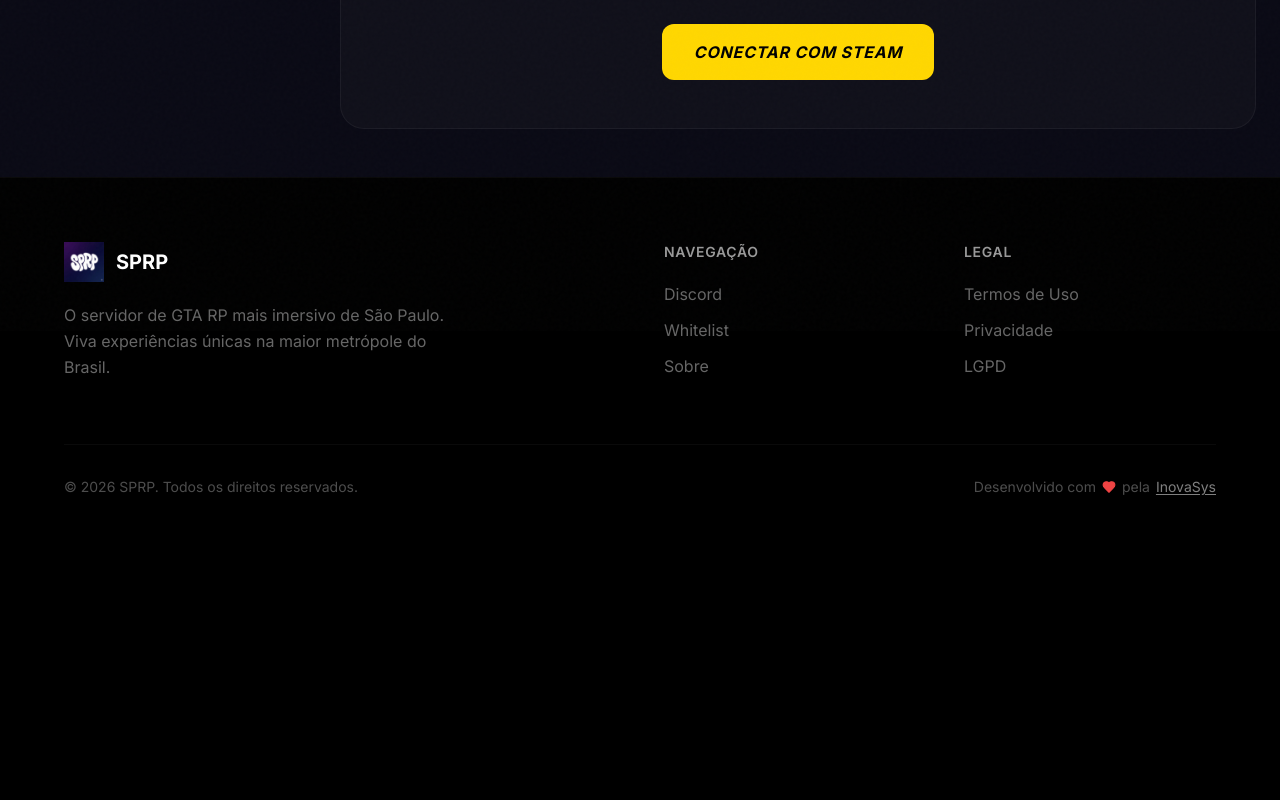
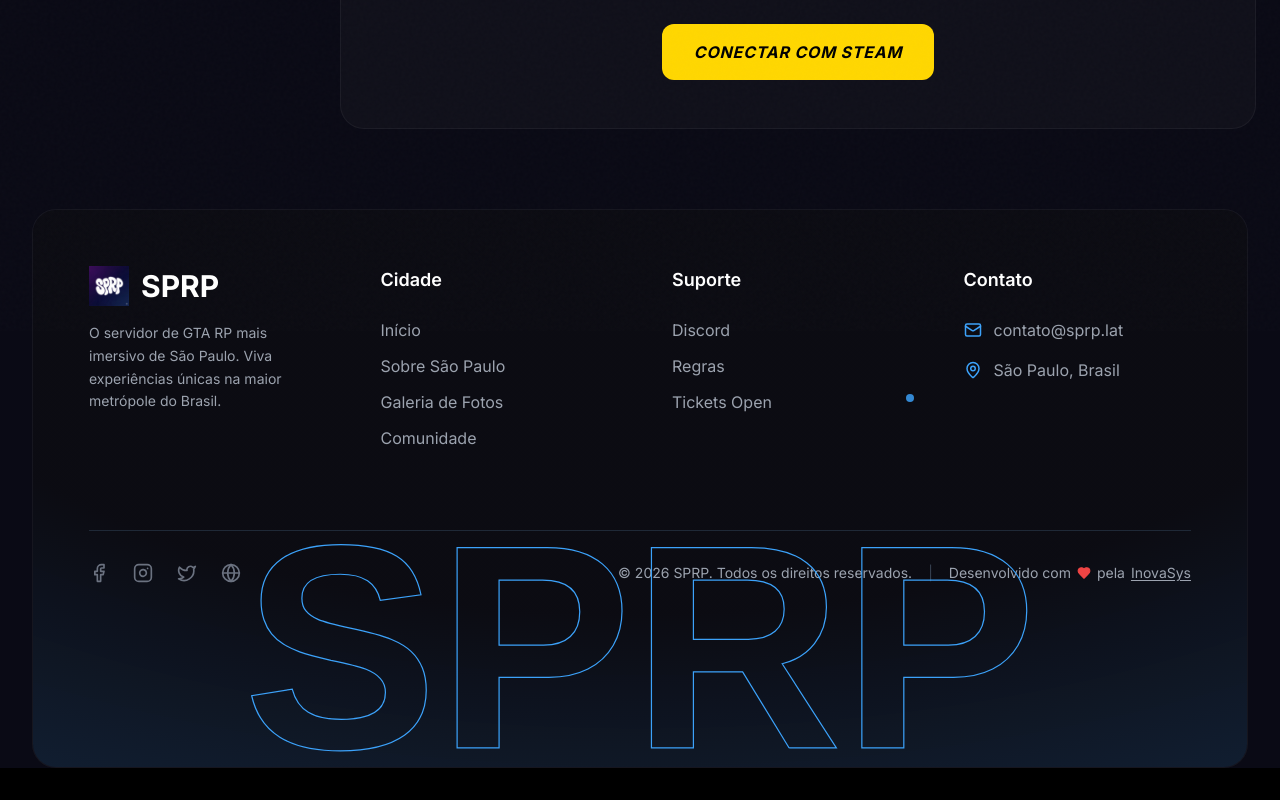
Before and after one commit to vncsrmro/sprp, a React (Vite) app: page /painel in a window 1280 px wide. Shown: the part 469-1269 px from the top of the page. Before the commit the page ends 1030 px from the top, so only its background shows below. Built offline with nearby package versions, Linux system fonts and the light colour scheme.

Commit message:
feat: new hover footer design and sprp branding

```diff
--- a/package.json
+++ b/package.json
@@ -13,14 +13,18 @@
     "@types/jsonwebtoken": "^9.0.10",
     "@types/node": "^25.0.6",
     "axios": "^1.13.2",
+    "clsx": "^2.1.1",
+    "framer-motion": "^12.25.0",
     "jsonwebtoken": "^9.0.3",
     "jwt-decode": "^4.0.0",
     "lucide-react": "^0.468.0",
     "matter-js": "^0.20.0",
+    "motion": "^12.25.0",
     "mysql2": "^3.16.0",
     "react": "^18.3.1",
     "react-dom": "^18.3.1",
-    "react-router-dom": "^6.28.0"
+    "react-router-dom": "^6.28.0",
+    "tailwind-merge": "^3.4.0"
   },
   "devDependencies": {
     "@eslint/js": "^9.17.0",
--- a/src/components/Footer.tsx
+++ b/src/components/Footer.tsx
@@ -1,87 +1,153 @@
-import { Link } from 'react-router-dom';
-import { Heart } from 'lucide-react';
+import {
+    Mail,
+    MapPin,
+    Facebook,
+    Instagram,
+    Twitter,
+    Globe,
+    Heart
+} from "lucide-react";
+import { FooterBackgroundGradient, TextHoverEffect } from "@/components/ui/hover-footer";
 
-const Footer = () => {
+export default function Footer() {
     const currentYear = new Date().getFullYear();
 
+    // Footer link data adapted for SPRP
+    const footerLinks = [
+        {
+            title: "Cidade",
+            links: [
+                { label: "Início", href: "/" },
+                { label: "Sobre São Paulo", href: "#sobre" },
+                { label: "Galeria de Fotos", href: "#galeria" },
+                { label: "Comunidade", href: "https://discord.gg/pj2fQNqU" },
+            ],
+        },
+        {
+            title: "Suporte",
+            links: [
+                { label: "Discord", href: "https://discord.gg/pj2fQNqU" },
+                { label: "Regras", href: "#" },
+                {
+                    label: "Tickets Open",
+                    href: "#",
+                    pulse: true,
+                },
+            ],
+        },
+    ];
+
+    // Contact info data
+    const contactInfo = [
+        {
+            icon: <Mail size={18} className="text-[#3ca2fa]" />,
+            text: "contato@sprp.lat",
+            href: "mailto:contato@sprp.lat",
+        },
+        {
+            icon: <MapPin size={18} className="text-[#3ca2fa]" />,
+            text: "São Paulo, Brasil",
+        },
+    ];
+
+    // Social media icons
+    const socialLinks = [
+        { icon: <Facebook size={20} />, label: "Facebook", href: "#" },
+        { icon: <Instagram size={20} />, label: "Instagram", href: "#" },
+        { icon: <Twitter size={20} />, label: "Twitter", href: "#" },
+        { icon: <Globe size={20} />, label: "Globe", href: "#" },
+    ];
+
     return (
-        <footer className="relative bg-black border-t border-white/[0.04] py-16 px-6">
-            <div className="max-w-6xl mx-auto">
-                <div className="grid grid-cols-1 md:grid-cols-4 gap-12 mb-16">
-                    {/* Brand */}
-                    <div className="md:col-span-2">
-                        <div className="flex items-center gap-3 mb-5">
+        <footer className="bg-[#0F0F11]/10 relative h-fit rounded-3xl overflow-hidden m-8 border border-white/[0.05]">
+            <div className="max-w-7xl mx-auto p-14 z-40 relative">
+                <div className="grid grid-cols-1 md:grid-cols-2 lg:grid-cols-4 gap-12 md:gap-8 lg:gap-16 pb-12">
+                    {/* Brand section */}
+                    <div className="flex flex-col space-y-4">
+                        <div className="flex items-center space-x-3">
                             <img src="/sprp-logo.png" alt="SPRP" className="w-10 h-auto" />
-                            <span className="text-xl font-bold text-white">SPRP</span>
+                            <span className="text-white text-3xl font-bold">SPRP</span>
                         </div>
-                        <p className="text-white/40 max-w-sm leading-relaxed">
+                        <p className="text-sm leading-relaxed text-gray-400">
                             O servidor de GTA RP mais imersivo de São Paulo.
                             Viva experiências únicas na maior metrópole do Brasil.
                         </p>
                     </div>
 
-                    {/* Links */}
-                    <div>
-                        <h4 className="text-sm font-semibold text-white/60 uppercase tracking-wider mb-5">Navegação</h4>
+                    {/* Footer link sections */}
+                    {footerLinks.map((section) => (
+                        <div key={section.title}>
+                            <h4 className="text-white text-lg font-semibold mb-6">
+                                {section.title}
+                            </h4>
                             <ul className="space-y-3">
-                            {[
-                                { label: 'Discord', href: 'https://discord.gg/pj2fQNqU', external: true },
-                                { label: 'Whitelist', href: 'https://discord.gg/pj2fQNqU', external: true },
-                                { label: 'Sobre', href: '#sobre', external: false },
-                            ].map((link, i) => (
-                                <li key={i}>
-                                    {link.external ? (
+                                {section.links.map((link) => (
+                                    <li key={link.label} className="relative">
                                         <a
                                             href={link.href}
-                                            target="_blank"
-                                            rel="noopener noreferrer"
-                                            className="text-white/40 hover:text-white transition-colors duration-300"
+                                            className="text-gray-400 hover:text-[#3ca2fa] transition-colors"
                                         >
                                             {link.label}
                                         </a>
-                                    ) : (
-                                        <a
-                                            href={link.href}
-                                            className="text-white/40 hover:text-white transition-colors duration-300"
-                                        >
-                                            {link.label}
-                                        </a>
+                                        {link.pulse && (
+                                            <span className="absolute top-1 right-[-14px] w-2 h-2 rounded-full bg-[#3ca2fa] animate-pulse"></span>
                                         )}
                                     </li>
                                 ))}
                             </ul>
                         </div>
+                    ))}
 
-                    {/* Legal */}
+                    {/* Contact section */}
                     <div>
-                        <h4 className="text-sm font-semibold text-white/60 uppercase tracking-wider mb-5">Legal</h4>
-                        <ul className="space-y-3">
-                            {[
-                                { label: 'Termos de Uso', to: '/termosdeuso' },
-                                { label: 'Privacidade', to: '/politicadeprivacidade' },
-                                { label: 'LGPD', to: '/lgpd' },
-                            ].map((link, i) => (
-                                <li key={i}>
-                                    <Link
-                                        to={link.to}
-                                        className="text-white/40 hover:text-white transition-colors duration-300"
+                        <h4 className="text-white text-lg font-semibold mb-6">
+                            Contato
+                        </h4>
+                        <ul className="space-y-4">
+                            {contactInfo.map((item, i) => (
+                                <li key={i} className="flex items-center space-x-3">
+                                    {item.icon}
+                                    {item.href ? (
+                                        <a
+                                            href={item.href}
+                                            className="text-gray-400 hover:text-[#3ca2fa] transition-colors"
                                         >
-                                        {link.label}
-                                    </Link>
+                                            {item.text}
+                                        </a>
+                                    ) : (
+                                        <span className="text-gray-400">
+                                            {item.text}
+                                        </span>
+                                    )}
                                 </li>
                             ))}
                         </ul>
                     </div>
                 </div>
 
-                {/* Bottom */}
-                <div className="pt-8 border-t border-white/[0.04]">
-                    <div className="flex flex-col md:flex-row items-center justify-between gap-4">
-                        <p className="text-sm text-white/30">
-                            © {currentYear} SPRP. Todos os direitos reservados.
-                        </p>
+                <hr className="border-t border-gray-800 my-8" />
 
-                        <p className="text-sm text-white/30 flex items-center gap-1.5">
+                {/* Footer bottom */}
+                <div className="flex flex-col md:flex-row justify-between items-center text-sm space-y-4 md:space-y-0">
+                    {/* Social icons */}
+                    <div className="flex space-x-6 text-gray-500">
+                        {socialLinks.map(({ icon, label, href }) => (
+                            <a
+                                key={label}
+                                href={href}
+                                aria-label={label}
+                                className="hover:text-[#3ca2fa] transition-colors"
+                            >
+                                {icon}
+                            </a>
+                        ))}
+                    </div>
+
+                    {/* Copyright & Branding */}
+                    <div className="flex flex-col md:flex-row items-center gap-4 text-gray-400">
+                        <p>&copy; {currentYear} SPRP. Todos os direitos reservados.</p>
+                        <span className="hidden md:inline text-gray-700">|</span>
+                        <p className="flex items-center gap-1.5">
                             Desenvolvido com
                             <Heart size={14} className="text-red-500 fill-current" />
                             pela
@@ -89,7 +155,7 @@
                                 href="https://inovasys.digital"
                                 target="_blank"
                                 rel="noopener noreferrer"
-                                className="text-white/50 hover:text-white transition-colors duration-300 underline underline-offset-2"
+                                className="hover:text-white transition-colors underline underline-offset-2"
                             >
                                 InovaSys
                             </a>
@@ -97,8 +163,13 @@
                     </div>
                 </div>
             </div>
+
+            {/* Text hover effect */}
+            <div className="lg:flex hidden h-[30rem] -mt-52 -mb-36">
+                <TextHoverEffect text="SPRP" className="z-50" />
+            </div>
+
+            <FooterBackgroundGradient />
         </footer>
     );
-};
-
-export default Footer;
+}
--- /dev/null
+++ b/src/components/ui/hover-footer.tsx
@@ -0,0 +1,142 @@
+import { useRef, useEffect, useState } from "react";
+import { motion } from "motion/react";
+import { cn } from "@/lib/utils";
+
+export const TextHoverEffect = ({
+    text,
+    duration,
+    className,
+}: {
+    text: string;
+    duration?: number;
+    automatic?: boolean;
+    className?: string;
+}) => {
+    const svgRef = useRef<SVGSVGElement>(null);
+    const [cursor, setCursor] = useState({ x: 0, y: 0 });
+    const [hovered, setHovered] = useState(false);
+    const [maskPosition, setMaskPosition] = useState({ cx: "50%", cy: "50%" });
+
+    useEffect(() => {
+        if (svgRef.current && cursor.x !== null && cursor.y !== null) {
+            const svgRect = svgRef.current.getBoundingClientRect();
+            const cxPercentage = ((cursor.x - svgRect.left) / svgRect.width) * 100;
+            const cyPercentage = ((cursor.y - svgRect.top) / svgRect.height) * 100;
+            setMaskPosition({
+                cx: `${cxPercentage}%`,
+                cy: `${cyPercentage}%`,
+            });
+        }
+    }, [cursor]);
+
+    return (
+        <svg
+            ref={svgRef}
+            width="100%"
+            height="100%"
+            viewBox="0 0 300 100"
+            xmlns="http://www.w3.org/2000/svg"
+            onMouseEnter={() => setHovered(true)}
+            onMouseLeave={() => setHovered(false)}
+            onMouseMove={(e) => setCursor({ x: e.clientX, y: e.clientY })}
+            className={cn("select-none uppercase cursor-pointer", className)}
+        >
+            <defs>
+                <linearGradient
+                    id="textGradient"
+                    gradientUnits="userSpaceOnUse"
+                    cx="50%"
+                    cy="50%"
+                    r="25%"
+                >
+                    {hovered && (
+                        <>
+                            <stop offset="0%" stopColor="#eab308" />
+                            <stop offset="25%" stopColor="#ef4444" />
+                            <stop offset="50%" stopColor="#80eeb4" />
+                            <stop offset="75%" stopColor="#06b6d4" />
+                            <stop offset="100%" stopColor="#8b5cf6" />
+                        </>
+                    )}
+                </linearGradient>
+
+                <motion.radialGradient
+                    id="revealMask"
+                    gradientUnits="userSpaceOnUse"
+                    r="20%"
+                    initial={{ cx: "50%", cy: "50%" } as any}
+                    animate={maskPosition as any}
+                    transition={{ duration: duration ?? 0, ease: "easeOut" }}
+                >
+                    <stop offset="0%" stopColor="white" />
+                    <stop offset="100%" stopColor="black" />
+                </motion.radialGradient>
+                <mask id="textMask">
+                    <rect
+                        x="0"
+                        y="0"
+                        width="100%"
+                        height="100%"
+                        fill="url(#revealMask)"
+                    />
+                </mask>
+            </defs>
+            <text
+                x="50%"
+                y="50%"
+                textAnchor="middle"
+                dominantBaseline="middle"
+                strokeWidth="0.3"
+                className="fill-transparent stroke-neutral-200 font-[helvetica] text-7xl font-bold dark:stroke-neutral-800"
+                style={{ opacity: hovered ? 0.7 : 0 }}
+            >
+                {text}
+            </text>
+            <motion.text
+                x="50%"
+                y="50%"
+                textAnchor="middle"
+                dominantBaseline="middle"
+                strokeWidth="0.3"
+                className="fill-transparent stroke-[#3ca2fa] font-[helvetica] text-7xl font-bold
+        dark:stroke-[#3ca2fa99]"
+                initial={{ strokeDashoffset: 1000, strokeDasharray: 1000 }}
+                animate={{
+                    strokeDashoffset: 0,
+                    strokeDasharray: 1000,
+                }}
+                transition={{
+                    duration: 4,
+                    ease: "easeInOut",
+                }}
+            >
+                {text}
+            </motion.text>
+            <text
+                x="50%"
+                y="50%"
+                textAnchor="middle"
+                dominantBaseline="middle"
+                stroke="url(#textGradient)"
+                strokeWidth="0.3"
+                mask="url(#textMask)"
+                className="fill-transparent font-[helvetica] text-7xl font-bold"
+            >
+                {text}
+            </text>
+        </svg>
+    );
+};
+
+
+export const FooterBackgroundGradient = () => {
+    return (
+        <div
+            className="absolute inset-0 z-0"
+            style={{
+                background:
+                    "radial-gradient(125% 125% at 50% 10%, #0F0F1166 50%, #3ca2fa33 100%)",
+            }}
+        />
+    );
+};
--- /dev/null
+++ b/src/lib/utils.ts
@@ -0,0 +1,6 @@
+import { type ClassValue, clsx } from "clsx";
+import { twMerge } from "tailwind-merge";
+
+export function cn(...inputs: ClassValue[]) {
+    return twMerge(clsx(inputs));
+}
--- a/vite.config.ts
+++ b/vite.config.ts
@@ -1,7 +1,13 @@
 import { defineConfig } from 'vite'
 import react from '@vitejs/plugin-react'
+import path from 'path'
 
 // https://vite.dev/config/
 export default defineConfig({
     plugins: [react()],
+    resolve: {
+        alias: {
+            "@": path.resolve(__dirname, "./src"),
+        },
+    },
 })
```
Also changed, not shown: tsconfig.app.json (+7 -1 lines), 1 other file (tests, documents, lock files or other folders). Lines whose indentation alone changed are shown as unchanged.
